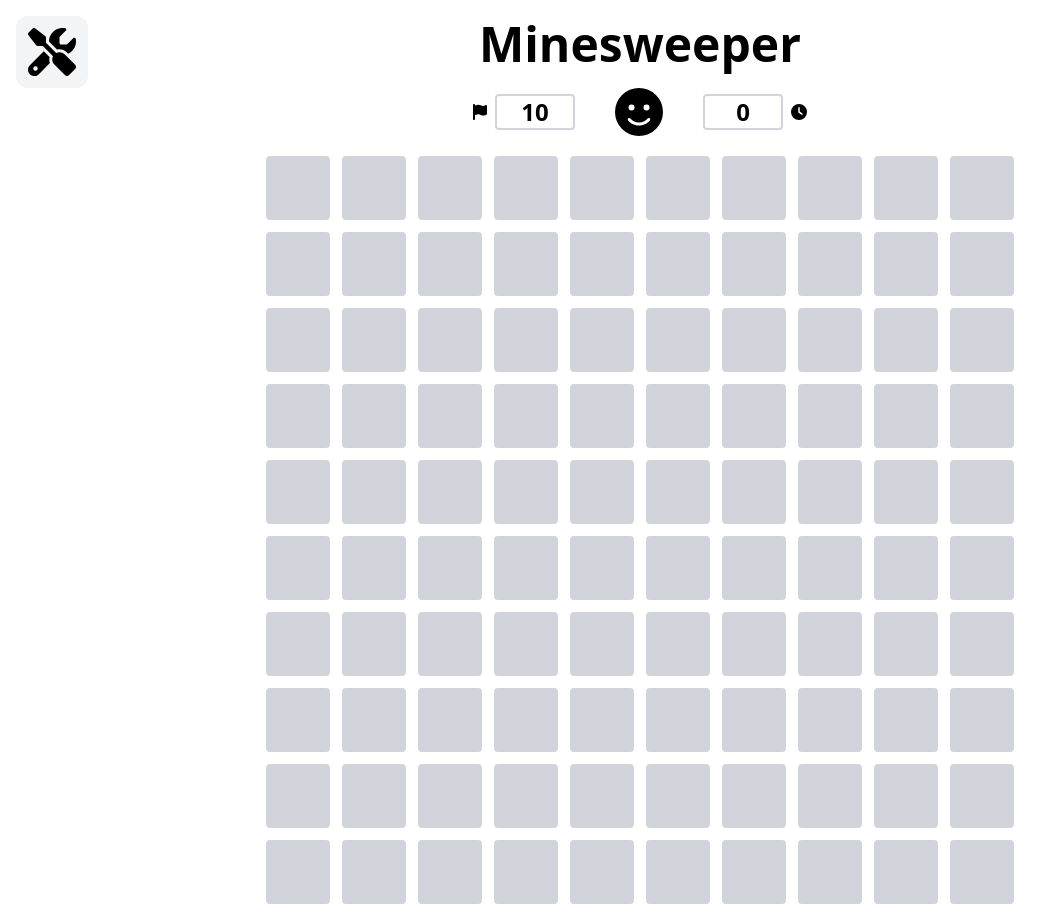
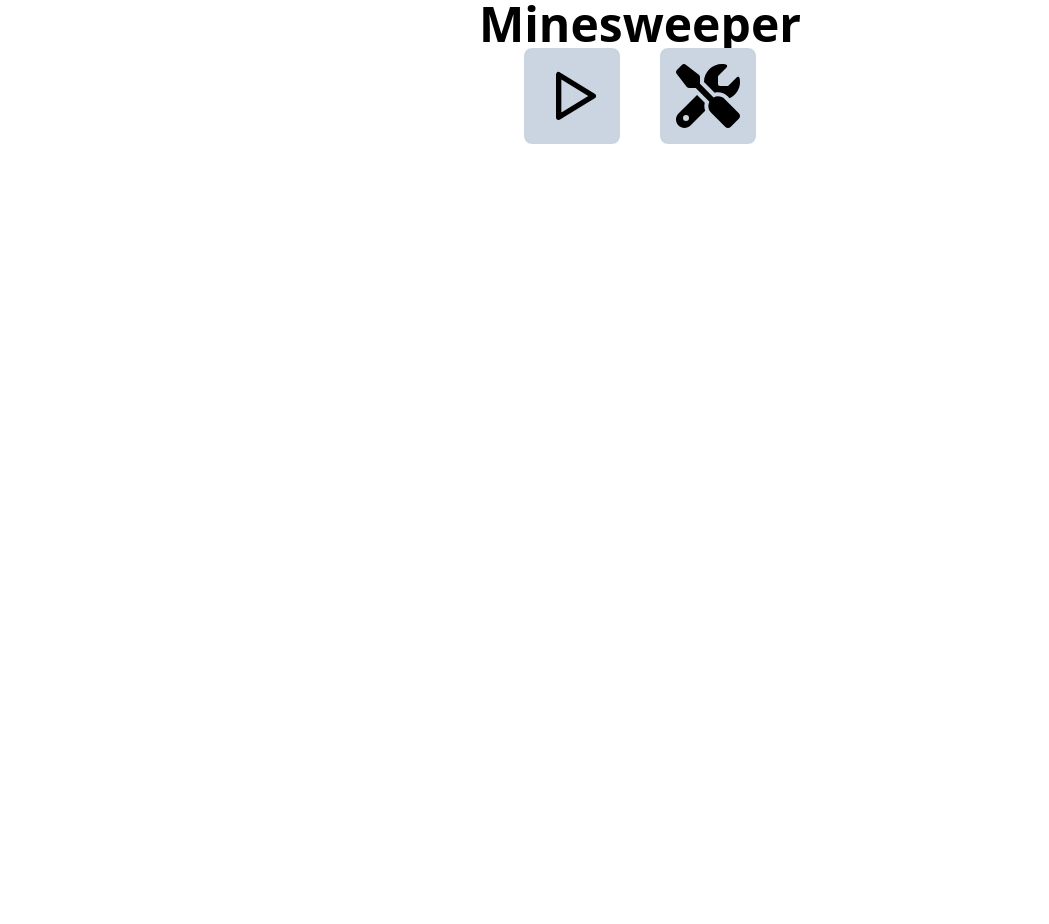
Before and after one commit to albertsube/minesweeper, a React (Vite) app: page / in a window 1280 px wide. Shown: the whole page, without its empty margins (0-1049 px from the left). After the commit the page ends 800 px from the top, so only its background shows below. Built offline with nearby package versions, Linux system fonts and the light colour scheme.

Commit message:
Basic routes and navigation

```diff
--- a/src/App.jsx
+++ b/src/App.jsx
@@ -1,7 +1,21 @@
+import { BrowserRouter, Routes, Route } from 'react-router-dom'
 import Play from './pages/Play'
+import Menu from './pages/Menu'
+import Settings from './pages/Settings'
+import Layout from './components/Layout'
 
 function App() {
-  return <Play />
+  return (
+    <BrowserRouter>
+      <Routes>
+        <Route path="/" element={<Menu />} />
+        <Route element={<Layout />}>
+          <Route path="/play" element={<Play />} />
+          <Route path="/settings" element={<Settings />} />
+        </Route>
+      </Routes>
+    </BrowserRouter>
+  )
 }
 
 export default App
--- /dev/null
+++ b/src/components/Icons/HomeIcon.jsx
@@ -0,0 +1,24 @@
+import React from 'react'
+
+export default function HomeIcon(props) {
+  return (
+    <svg
+      xmlns="http://www.w3.org/2000/svg"
+      class="icon icon-tabler icon-tabler-home"
+      width="24"
+      height="24"
+      viewBox="0 0 24 24"
+      stroke-width="2"
+      stroke="currentColor"
+      fill="none"
+      stroke-linecap="round"
+      stroke-linejoin="round"
+      {...props}
+    >
+      <path stroke="none" d="M0 0h24v24H0z" fill="none" />
+      <path d="M5 12l-2 0l9 -9l9 9l-2 0" />
+      <path d="M5 12v7a2 2 0 0 0 2 2h10a2 2 0 0 0 2 -2v-7" />
+      <path d="M9 21v-6a2 2 0 0 1 2 -2h2a2 2 0 0 1 2 2v6" />
+    </svg>
+  )
+}
--- /dev/null
+++ b/src/components/Icons/PlayIcon.jsx
@@ -0,0 +1,20 @@
+export default function PlayIcon(props) {
+  return (
+    <svg
+      xmlns="http://www.w3.org/2000/svg"
+      class="icon icon-tabler icon-tabler-player-play"
+      width="24"
+      height="24"
+      viewBox="0 0 24 24"
+      stroke-width="2"
+      stroke="currentColor"
+      fill="none"
+      stroke-linecap="round"
+      stroke-linejoin="round"
+      {...props}
+    >
+      <path stroke="none" d="M0 0h24v24H0z" fill="none" />
+      <path d="M7 4v16l13 -8z" />
+    </svg>
+  )
+}
--- /dev/null
+++ b/src/components/Icons/ToolsIcon.jsx
@@ -0,0 +1,12 @@
+export default function ToolsIcon(props) {
+  return (
+    <svg
+      xmlns="http://www.w3.org/2000/svg"
+      height="3em"
+      viewBox="0 0 512 512"
+      {...props}
+    >
+      <path d="M78.6 5C69.1-2.4 55.6-1.5 47 7L7 47c-8.5 8.5-9.4 22-2.1 31.6l80 104c4.5 5.9 11.6 9.4 19 9.4h54.1l109 109c-14.7 29-10 65.4 14.3 89.6l112 112c12.5 12.5 32.8 12.5 45.3 0l64-64c12.5-12.5 12.5-32.8 0-45.3l-112-112c-24.2-24.2-60.6-29-89.6-14.3l-109-109V104c0-7.5-3.5-14.5-9.4-19L78.6 5zM19.9 396.1C7.2 408.8 0 426.1 0 444.1C0 481.6 30.4 512 67.9 512c18 0 35.3-7.2 48-19.9L233.7 374.3c-7.8-20.9-9-43.6-3.6-65.1l-61.7-61.7L19.9 396.1zM512 144c0-10.5-1.1-20.7-3.2-30.5c-2.4-11.2-16.1-14.1-24.2-6l-63.9 63.9c-3 3-7.1 4.7-11.3 4.7H352c-8.8 0-16-7.2-16-16V102.6c0-4.2 1.7-8.3 4.7-11.3l63.9-63.9c8.1-8.1 5.2-21.8-6-24.2C388.7 1.1 378.5 0 368 0C288.5 0 224 64.5 224 144l0 .8 85.3 85.3c36-9.1 75.8 .5 104 28.7L429 274.5c49-23 83-72.8 83-130.5zM56 432a24 24 0 1 1 48 0 24 24 0 1 1 -48 0z" />
+    </svg>
+  )
+}
--- /dev/null
+++ b/src/components/Layout.jsx
@@ -0,0 +1,17 @@
+import { Link, Outlet } from 'react-router-dom'
+import HomeIcon from './Icons/HomeIcon'
+
+export default function Layout() {
+  return (
+    <>
+      <div className="fixed top-4 left-4">
+        <Link to="/">
+          <HomeIcon />
+        </Link>
+      </div>
+      <main>
+        <Outlet />
+      </main>
+    </>
+  )
+}
--- /dev/null
+++ b/src/components/Title.jsx
@@ -0,0 +1,13 @@
+import React from 'react'
+
+export default function Title() {
+  const title = 'Minesweeper'
+
+  return (
+    <div className="font-bold text-5xl text-center">
+      {title.split('').map((char, i) => (
+        <span>{char}</span>
+      ))}
+    </div>
+  )
+}
--- a/src/components/Tools.jsx
+++ b/src/components/Tools.jsx
@@ -2,6 +2,7 @@ import React from 'react'
 import LeftArrow from './Leftarrow'
 import RightArrow from './RightArrow'
 import Display from './Display'
+import ToolsIcon from './Icons/ToolsIcon'
 
 export default function Tools({
   gameConfig,
@@ -14,13 +15,7 @@ export default function Tools({
   return (
     <div className="group bg-gray-100 p-3 rounded-xl">
       <div className="block group-hover:hidden">
-        <svg
-          xmlns="http://www.w3.org/2000/svg"
-          height="3em"
-          viewBox="0 0 512 512"
-        >
-          <path d="M78.6 5C69.1-2.4 55.6-1.5 47 7L7 47c-8.5 8.5-9.4 22-2.1 31.6l80 104c4.5 5.9 11.6 9.4 19 9.4h54.1l109 109c-14.7 29-10 65.4 14.3 89.6l112 112c12.5 12.5 32.8 12.5 45.3 0l64-64c12.5-12.5 12.5-32.8 0-45.3l-112-112c-24.2-24.2-60.6-29-89.6-14.3l-109-109V104c0-7.5-3.5-14.5-9.4-19L78.6 5zM19.9 396.1C7.2 408.8 0 426.1 0 444.1C0 481.6 30.4 512 67.9 512c18 0 35.3-7.2 48-19.9L233.7 374.3c-7.8-20.9-9-43.6-3.6-65.1l-61.7-61.7L19.9 396.1zM512 144c0-10.5-1.1-20.7-3.2-30.5c-2.4-11.2-16.1-14.1-24.2-6l-63.9 63.9c-3 3-7.1 4.7-11.3 4.7H352c-8.8 0-16-7.2-16-16V102.6c0-4.2 1.7-8.3 4.7-11.3l63.9-63.9c8.1-8.1 5.2-21.8-6-24.2C388.7 1.1 378.5 0 368 0C288.5 0 224 64.5 224 144l0 .8 85.3 85.3c36-9.1 75.8 .5 104 28.7L429 274.5c49-23 83-72.8 83-130.5zM56 432a24 24 0 1 1 48 0 24 24 0 1 1 -48 0z" />
-        </svg>
+        <ToolsIcon />
       </div>
 
       <div className="hidden group-hover:block">
--- /dev/null
+++ b/src/pages/Menu.jsx
@@ -0,0 +1,24 @@
+import React from 'react'
+import { Link } from 'react-router-dom'
+import PlayIcon from '../components/Icons/PlayIcon'
+import ToolsIcon from '../components/Icons/ToolsIcon'
+import Title from '../components/Title'
+
+export default function Menu() {
+  const linkClass =
+    'w-24 h-24 rounded-lg bg-slate-300 p-4 hover:p-2 transition-all'
+
+  return (
+    <div className="absolute inset-0">
+      <Title />
+      <div className="flex justify-center items-center gap-10">
+        <Link to="/play">
+          <PlayIcon className={linkClass} />
+        </Link>
+        <Link to="/settings">
+          <ToolsIcon className={linkClass} />
+        </Link>
+      </div>
+    </div>
+  )
+}
--- a/src/pages/Play.jsx
+++ b/src/pages/Play.jsx
@@ -37,7 +37,7 @@ export default function Play() {
       />
 
       {gameState === GAME_STATE.PAUSED && (
-        <div className="fixed top-4 left-4">
+        <div className="fixed top-4 left-4 hidden">
           <Tools
             gameConfig={gameConfig}
             changeMines={changeMines}
--- /dev/null
+++ b/src/pages/Settings.jsx
@@ -0,0 +1,5 @@
+import React from 'react'
+
+export default function Settings() {
+  return <div>Settings</div>
+}
```
